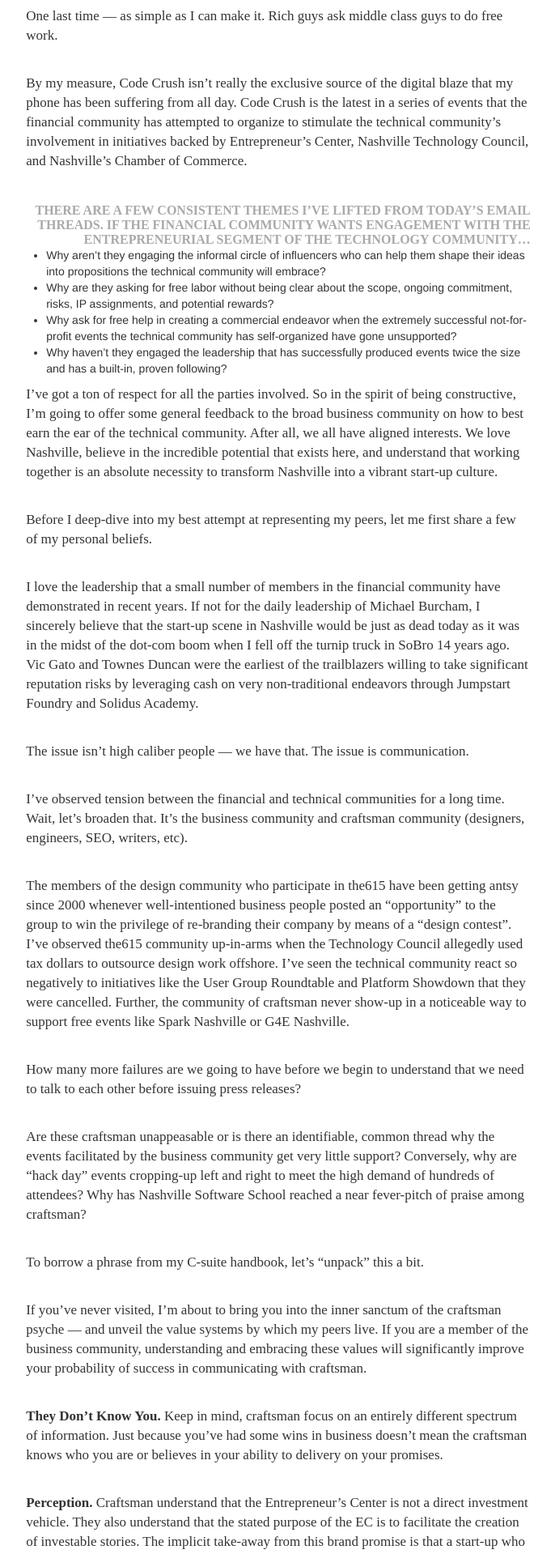
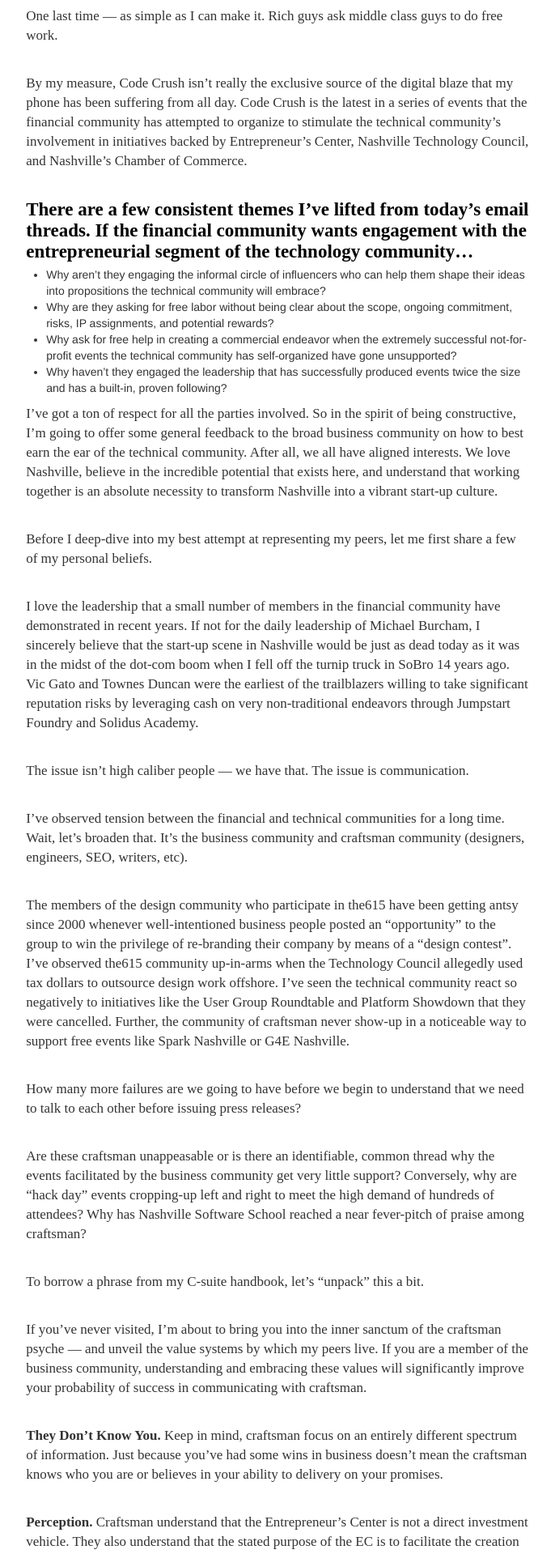
Before and after one commit to wovchko/inklings, a Jekyll site: the page built from _posts/2013-03-07-why-code-crush-may-not-involve-coders-coding-or-crushing.md, in a window 1280 px wide. Shown: the part 1224-3143 px from the top of the page at 81% size, without its empty margins (296-982 px from the left). Built offline with Jekyll 4.4.1, drawn with Linux system fonts in a browser that asks for light colours; Markdown is read by kramdown in place of the engine named in the settings.

Commit message:
latest article

```diff
--- a/_posts/2013-03-07-why-code-crush-may-not-involve-coders-coding-or-crushing.md
+++ b/_posts/2013-03-07-why-code-crush-may-not-involve-coders-coding-or-crushing.md
@@ -22,7 +22,7 @@
 
 By my measure, Code Crush isn’t really the exclusive source of the digital blaze that my phone has been suffering from all day.  Code Crush is the latest in a series of events that the financial community has attempted to organize to stimulate the technical community’s involvement in initiatives backed by Entrepreneur's Center, Nashville Technology Council, and Nashville’s Chamber of Commerce.
 
-# There are a few consistent themes I’ve lifted from today’s email threads.  If the financial community wants engagement with the entrepreneurial segment of the technology community...
+##### There are a few consistent themes I’ve lifted from today’s email threads.  If the financial community wants engagement with the entrepreneurial segment of the technology community...
 - Why aren’t they engaging the informal circle of influencers who can help them shape their ideas into propositions the technical community will embrace?
 - Why are they asking for free labor without being clear about the scope, ongoing commitment, risks, IP assignments, and potential rewards?
 - Why ask for free help in creating a commercial endeavor when the extremely successful not-for-profit events the technical community has self-organized have gone unsupported?
@@ -77,7 +77,7 @@
 
 __Stop Backing Horrible Ideas.__  This one is important.  Craftsman are paying attention to the money that the finance community is putting into start-ups.  Seriously, 90% would still be horrible ideas if they were executed flawlessly.  It would be good to include actual product developers and marketers in the selection of companies who get selected into local incubation programs.
 
-# In conclusion, I’m recommending a number of calls to action for my respected colleagues in the finance community who are seeking to align great ideas with great craftsman:
+##### In conclusion, I’m recommending a number of calls to action for my respected colleagues in the finance community who are seeking to align great ideas with great craftsman:
 - Let’s get serious about communicating with one another.
 - Understand who the community leaders are and engage them
 - Support the organic efforts of craftsman instead of creating something new
```
